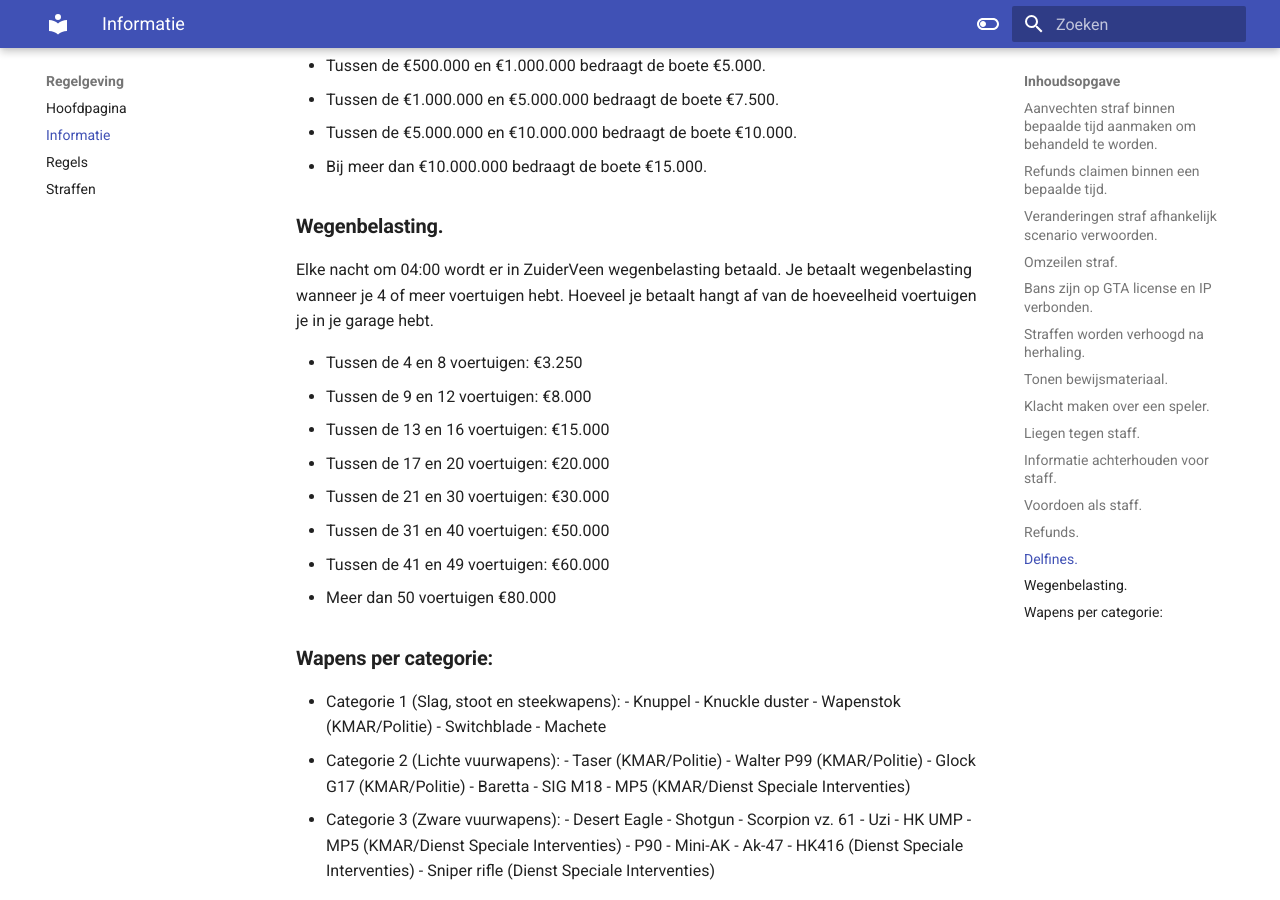
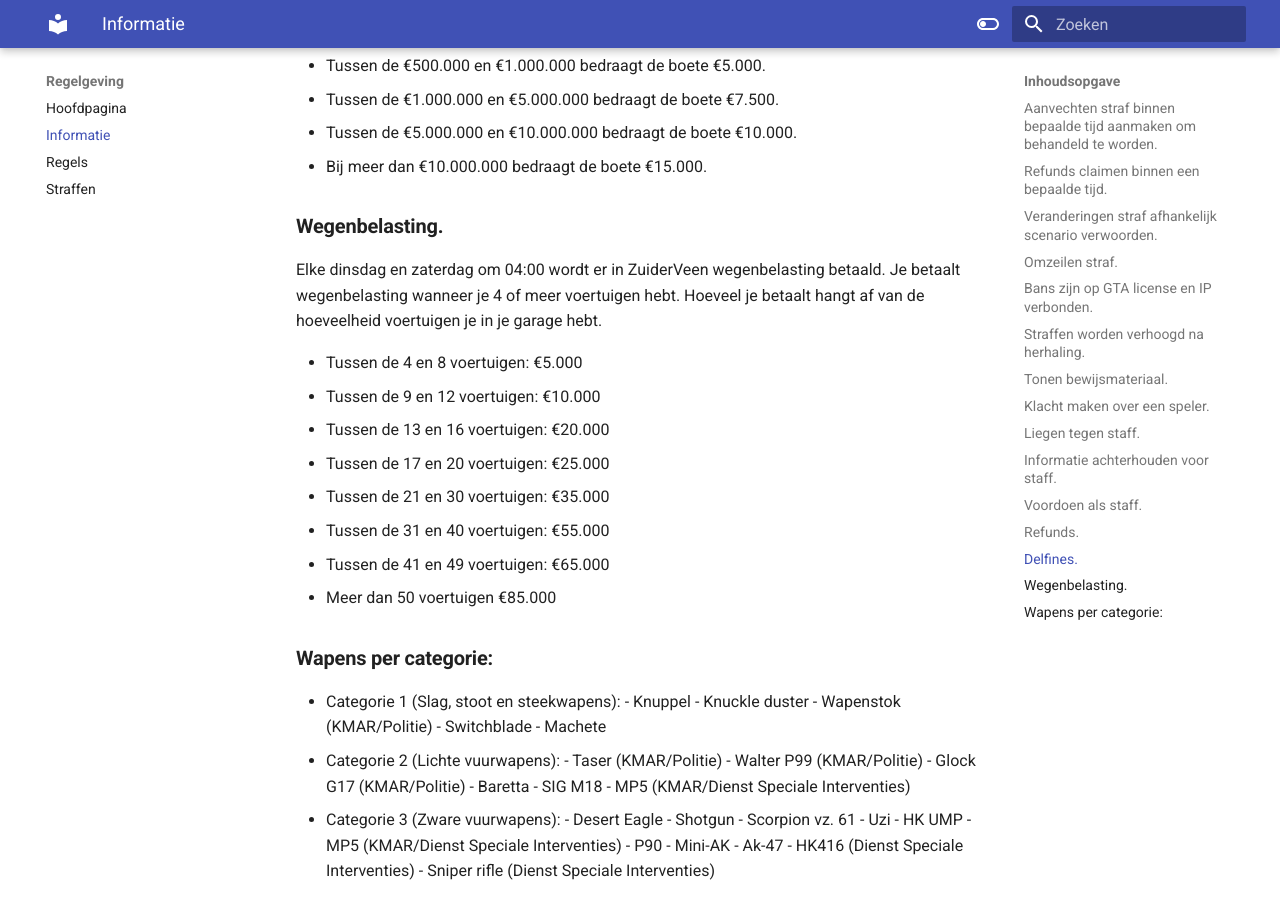
Before and after one commit to ZuiderVeenRP/apv, an MkDocs documentation site: the page built from docs/informatie.md, in a window 1280 px wide and 900 px high, scrolled down 2358 px. Built offline with MkDocs 1.6.1 and Material for MkDocs 9.7.7, drawn with Linux system fonts in a browser that asks for light colours; comment, search, counter and statistics services are not loaded.

Commit message:
Update informatie.md

```diff
--- a/docs/informatie.md
+++ b/docs/informatie.md
@@ -69,16 +69,16 @@ Een delfine is een boete die je wordt opgelegd zodra jij een voertuig (kapot) ac
 - Bij meer dan €10.000.000 bedraagt de boete €15.000.
 
 ### **Wegenbelasting.**
-Elke nacht om 04:00  wordt er in ZuiderVeen wegenbelasting betaald. Je betaalt wegenbelasting wanneer je 4 of meer voertuigen hebt. Hoeveel je betaalt hangt af van de hoeveelheid voertuigen je in je garage hebt.
+Elke dinsdag en zaterdag om 04:00  wordt er in ZuiderVeen wegenbelasting betaald. Je betaalt wegenbelasting wanneer je 4 of meer voertuigen hebt. Hoeveel je betaalt hangt af van de hoeveelheid voertuigen je in je garage hebt.
 
-- Tussen de 4 en 8 voertuigen: €3.250
-- Tussen de 9 en 12 voertuigen: €8.000
-- Tussen de 13 en 16 voertuigen: €15.000
-- Tussen de 17 en 20 voertuigen: €20.000
-- Tussen de 21 en 30 voertuigen: €30.000
-- Tussen de 31 en 40 voertuigen: €50.000
-- Tussen de 41 en 49 voertuigen: €60.000
-- Meer dan 50 voertuigen €80.000
+- Tussen de 4 en 8 voertuigen: €5.000
+- Tussen de 9 en 12 voertuigen: €10.000
+- Tussen de 13 en 16 voertuigen: €20.000
+- Tussen de 17 en 20 voertuigen: €25.000
+- Tussen de 21 en 30 voertuigen: €35.000
+- Tussen de 31 en 40 voertuigen: €55.000
+- Tussen de 41 en 49 voertuigen: €65.000
+- Meer dan 50 voertuigen €85.000
 
 ### **Wapens per categorie:**
 - Categorie 1 (Slag, stoot en steekwapens): - Knuppel - Knuckle duster - Wapenstok (KMAR/Politie) - Switchblade - Machete
```
